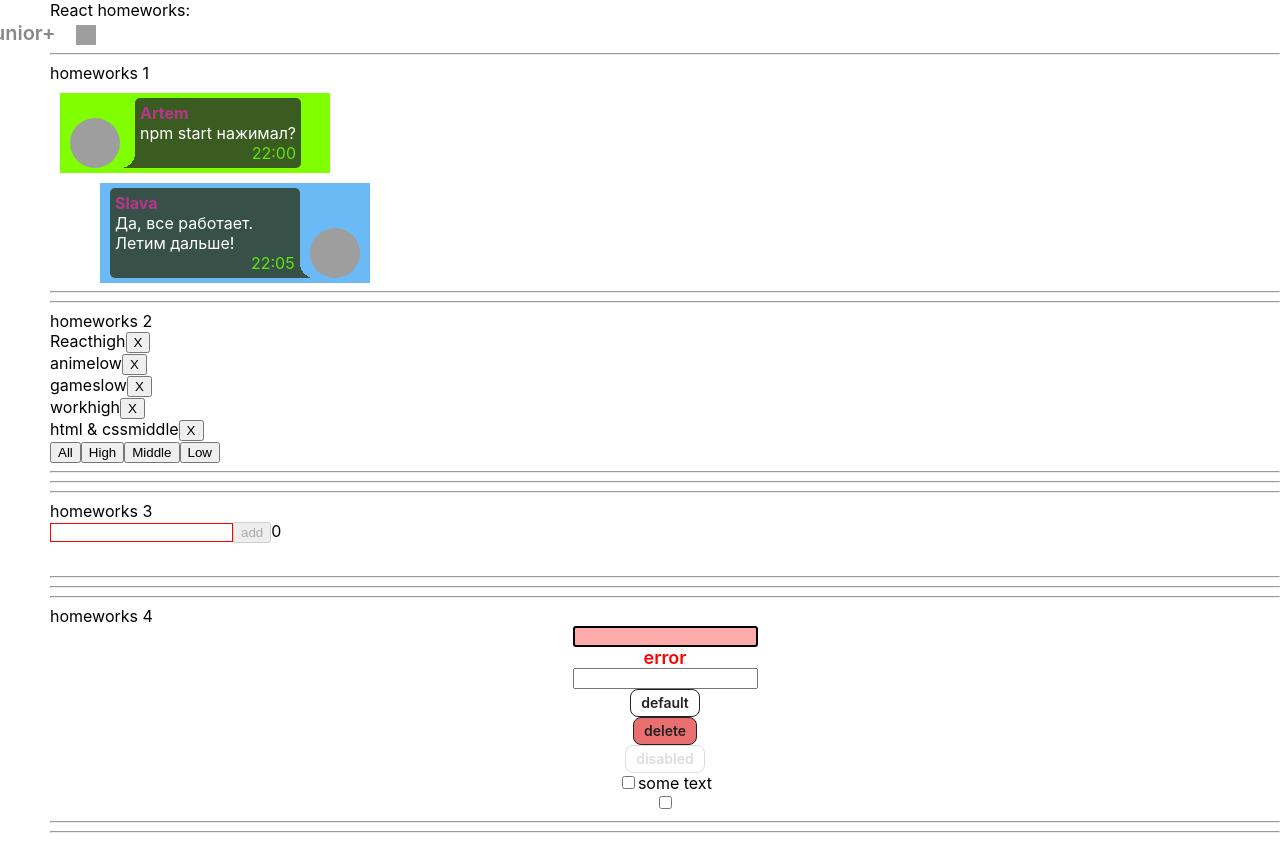
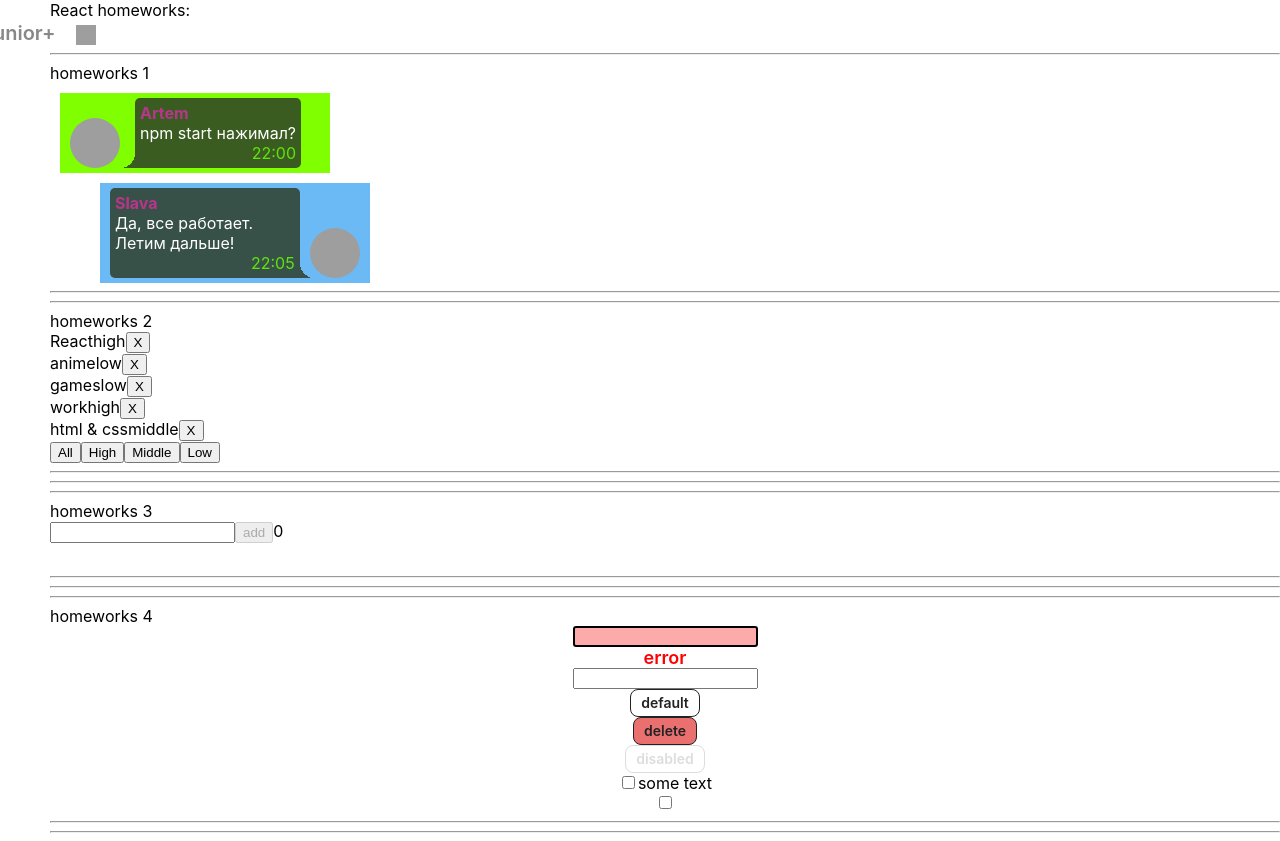
Before and after one commit to SlavaOST-it/homeworks, a React (Create React App) app: page /#/pre-junior in a window 1280 px wide. Built offline with nearby package versions, Linux system fonts and the light colour scheme; grey boxes are pictures that could not be loaded.

Commit message:
change const inputClass

```diff
--- a/src/p2-homeworks/h3/Greeting.tsx
+++ b/src/p2-homeworks/h3/Greeting.tsx
@@ -13,7 +13,7 @@ type GreetingPropsType = {
 const Greeting: React.FC<GreetingPropsType> = (
     {name, setNameCallback, addUser, error, totalUsers}
 ) => {
-    const inputClass = name ? s.someClass : s.error
+    const inputClass = error ? s.error : s.someClass
 
     return (
         <div>
```
